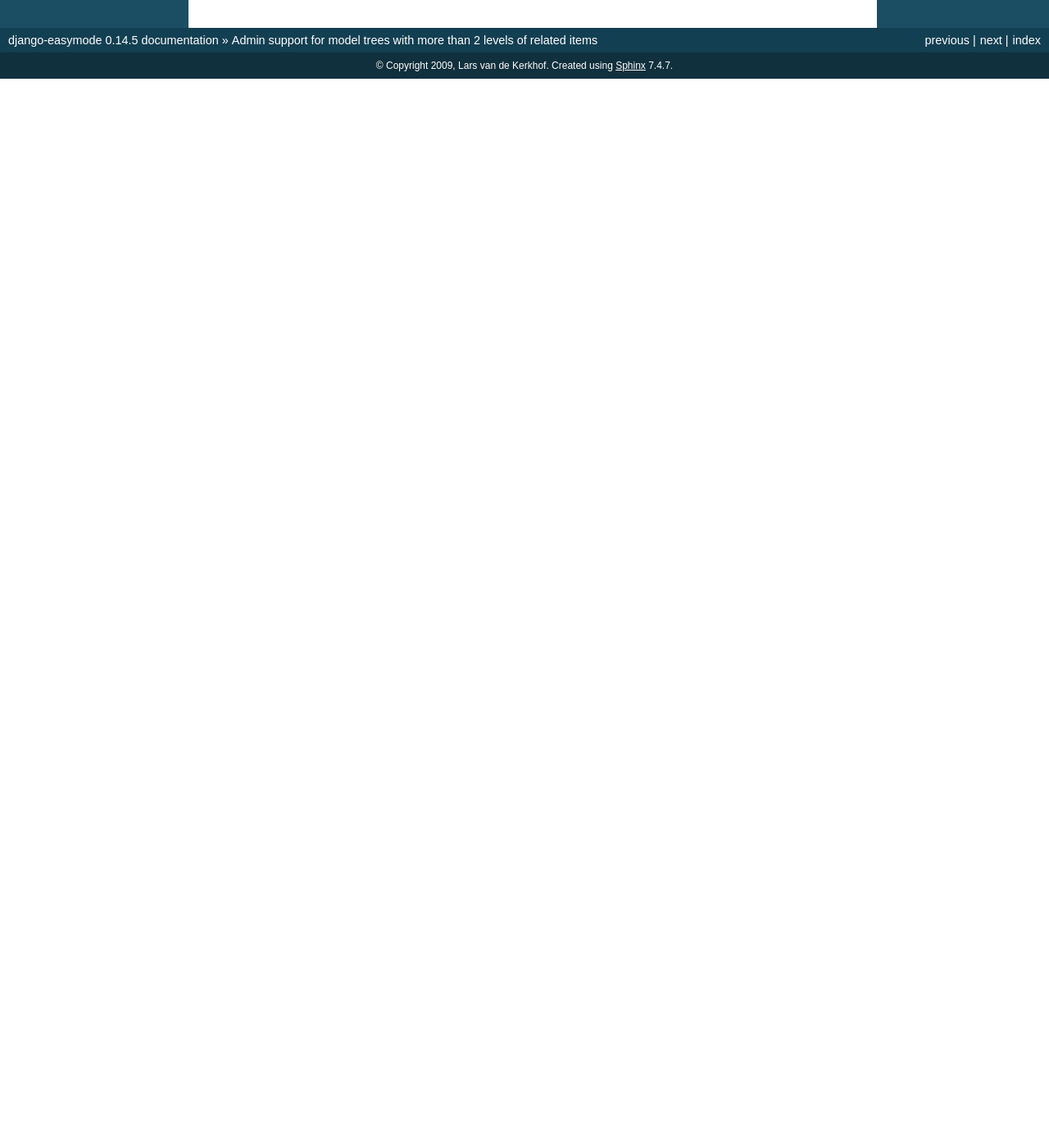
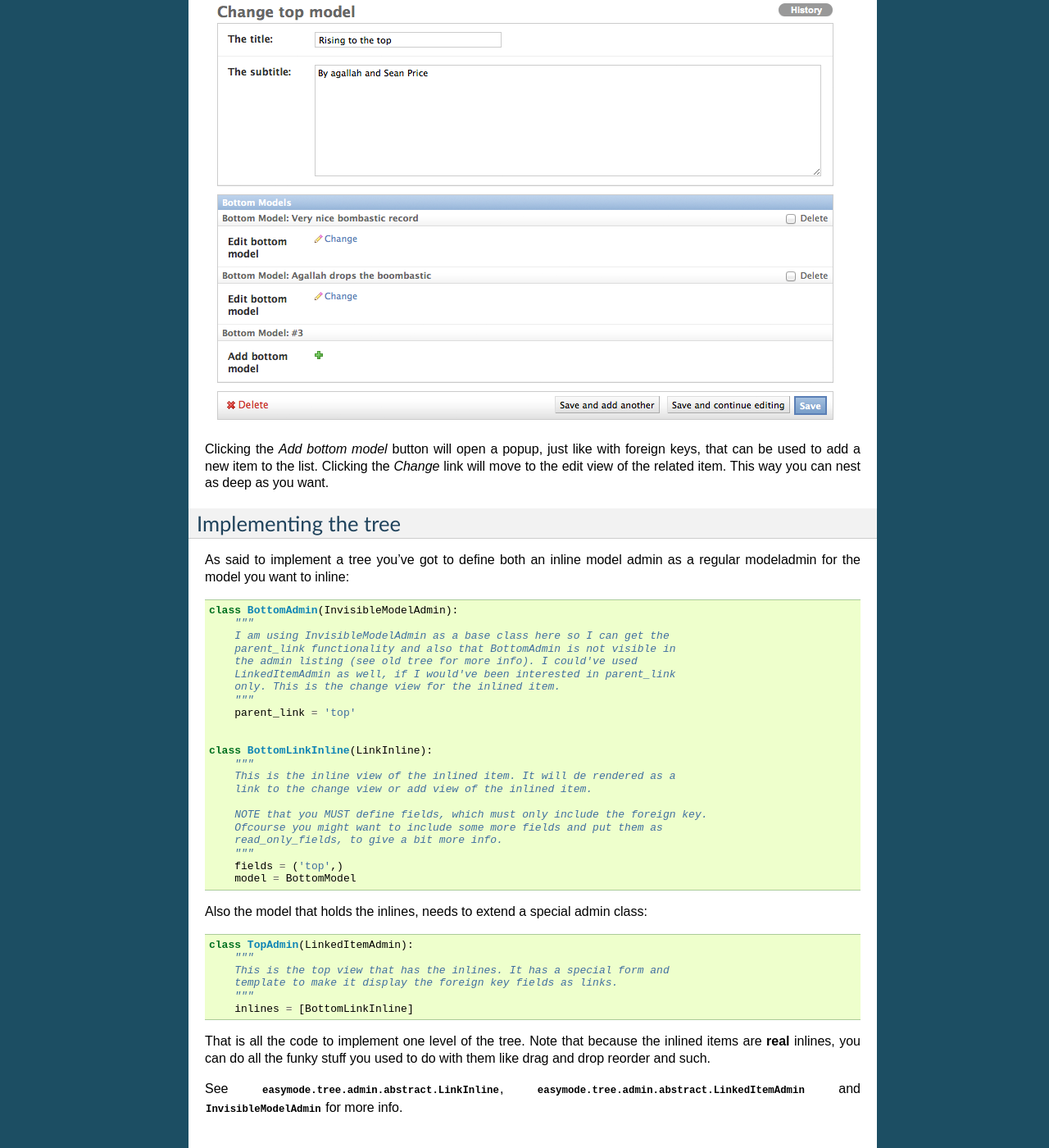
Before and after one commit to specialunderwear/django-easymode, a Sphinx documentation site: the page built from docs/tree/index.rst, in a window 1280 px wide and 1400 px high, scrolled down 466 px. Shown: the whole window at 82% size. Built offline with Sphinx 7.4.7, drawn with Linux system fonts in a browser that asks for light colours; before the commit the page ends 900 px from its top, so only the background shows below that; some of the changed text lies outside the part shown.

Commit message:
Completed newtree documentation.

```diff
--- a/docs/tree/index.rst
+++ b/docs/tree/index.rst
@@ -18,9 +18,62 @@ is that after you discovered the niceties of
 is supported. It does not support any form of recursion.
 
 Easymode gives you the :mod:`easymode.tree.admin` package which gives you two
-baseclasses you can use to make recursive inlines possible. Django let's you
-pff i'm going to stop now.
+baseclasses you can use to make recursive inlines possible. Django let's you define
+both regular :class:`~django.contrib.admin.ModelAdmin` as well
+:class:`~django.contrib.admin.StackedInline` or
+:class:`~django.contrib.admin.TabularInline` for your models. But it's less known
+that you can use them *at the same time*, for the same model. That is exactly what
+we're going to do to implement a nice admin tree. The result will look like this:
 
-TODO::
+.. image:: newtree.png
 
-finish this.
+
+Clicking the *Add bottom model* button will open a popup, just like with foreign keys, that can
+be used to add a new item to the list. Clicking the *Change* link will move to the
+edit view of the related item. This way you can nest as deep as you want.
+
+Implementing the tree
+---------------------
+
+As said to implement a tree you've got to define both an inline model admin as
+a regular modeladmin for the model you want to inline::
+
+    class BottomAdmin(InvisibleModelAdmin):
+        """
+        I am using InvisibleModelAdmin as a base class here so I can get the
+        parent_link functionality and also that BottomAdmin is not visible in
+        the admin listing (see old tree for more info). I could've used
+        LinkedItemAdmin as well, if I would've been interested in parent_link
+        only. This is the change view for the inlined item.
+        """
+        parent_link = 'top'
+
+
+    class BottomLinkInline(LinkInline):
+        """
+        This is the inline view of the inlined item. It will de rendered as a
+        link to the change view or add view of the inlined item.
+
+        NOTE that you MUST define fields, which must only include the foreign key.
+        Ofcourse you might want to include some more fields and put them as
+        read_only_fields, to give a bit more info.
+        """
+        fields = ('top',)
+        model = BottomModel
+
+Also the model that holds the inlines, needs to extend a special admin class::
+
+    class TopAdmin(LinkedItemAdmin):
+        """
+        This is the top view that has the inlines. It has a special form and
+        template to make it display the foreign key fields as links.
+        """
+        inlines = [BottomLinkInline]
+
+That is all the code to implement one level of the tree. Note that because the
+inlined items are **real** inlines, you can do all the funky stuff you used to
+do with them like drag and drop reorder and such.
+
+See :class:`easymode.tree.admin.abstract.LinkInline`,
+:class:`easymode.tree.admin.abstract.LinkedItemAdmin` and
+:class:`~easymode.tree.admin.relation.InvisibleModelAdmin` for more info.
--- a/docs/tree/oldtree.rst
+++ b/docs/tree/oldtree.rst
@@ -2,6 +2,11 @@
 
 Admin support for model trees with more than 2 levels of related items (deprecated)
 ===================================================================================
+
+.. note::
+
+    This is the documentation for the **OLD** tree, which is deprecated. for the
+    docs on the new tree, see :ref:`tree_explanation`.
 
 Easymode has full admin support. Since content easymode was designed to handle
 is heavy hierarchic, easymode can also support this in the admin.
```
Also changed, not shown: other parts of docs/tree/index.rst (+1 -1 lines), docs/tree/api.rst (+8 -2 lines), docs/tree/newtree.png (added), 3 other files.
